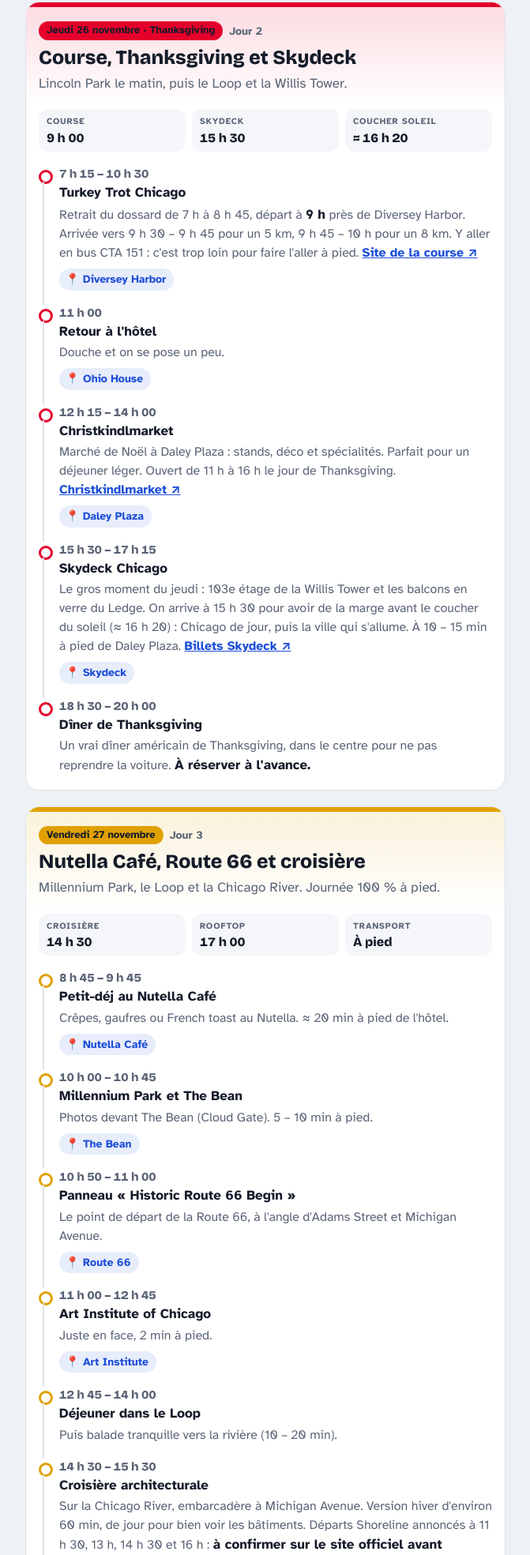
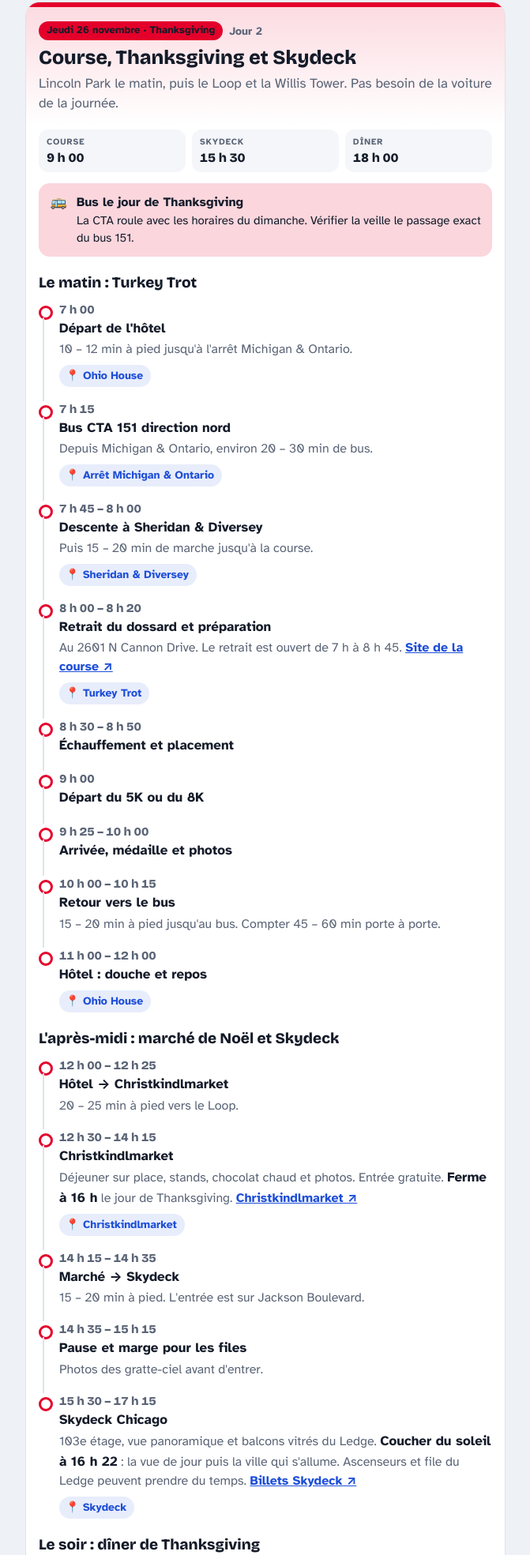
Before and after one commit to enzocherif/vacances_chicago, a plain HTML site: page index.html in a window 1280 px wide. Shown: the part 897-2866 px from the top of the page at 79% size, without its empty margins (304-975 px from the left). Drawn offline with nearby package versions, Linux system fonts and the light colour scheme.

Commit message:
Jeudi détaillé : bus pour la course, Roanoke, récap des trajets
Co-Authored-By: Claude Opus 5.5 <noreply@anthropic.com>
Claude-Session: https://claude.ai/code/session_011rEUkWfWFcShCXAR3YMkxA

```diff
--- a/index.html
+++ b/index.html
@@ -184,6 +184,7 @@ footer { color: var(--muted); font-size: 14px; padding-block: 18px 36px; }
 .checks input:checked + span { text-decoration: line-through; color: var(--muted); }
 .price { font-family: var(--font-display); font-weight: 800; font-size: 28px; line-height: 1.1; }
 .ext { font-weight: 700; }
+.day .body h3 { font-size: 19px; margin: 8px 0 -4px; }
 </style>
 </head>
 <body>
@@ -241,17 +242,42 @@ footer { color: var(--muted); font-size: 14px; padding-block: 18px 36px; }
     <header>
       <p class="meta"><span class="tag">Jeudi 26 novembre · Thanksgiving</span> Jour 2</p>
       <h2>Course, Thanksgiving et Skydeck</h2>
-      <p class="sub">Lincoln Park le matin, puis le Loop et la Willis Tower.</p>
+      <p class="sub">Lincoln Park le matin, puis le Loop et la Willis Tower. Pas besoin de la voiture de la journée.</p>
     </header>
     <div class="body">
-      <dl class="stats"><div><dt>Course</dt><dd>9 h 00</dd></div><div><dt>Skydeck</dt><dd>15 h 30</dd></div><div><dt>Coucher soleil</dt><dd>≈ 16 h 20</dd></div></dl>
+      <dl class="stats"><div><dt>Course</dt><dd>9 h 00</dd></div><div><dt>Skydeck</dt><dd>15 h 30</dd></div><div><dt>Dîner</dt><dd>18 h 00</dd></div></dl>
+      <div class="info key"><span class="ico" aria-hidden="true">🚌</span><div><b>Bus le jour de Thanksgiving</b>La CTA roule avec les horaires du dimanche. Vérifier la veille le passage exact du bus 151.</div></div>
+      <h3>Le matin : Turkey Trot</h3>
       <ol class="timeline">
-        <li><time>7 h 15 – 10 h 30</time><div><b>Turkey Trot Chicago</b>Retrait du dossard de 7 h à 8 h 45, départ à <b style="display:inline">9 h</b> près de Diversey Harbor. Arrivée vers 9 h 30 – 9 h 45 pour un 5 km, 9 h 45 – 10 h pour un 8 km. Y aller en bus CTA 151 : c'est trop loin pour faire l'aller à pied. <a class="ext" href="https://www.turkeytrotchicago.com" target="_blank" rel="noopener">Site de la course ↗</a><span class="maps"> <a class="map" href="https://www.google.com/maps/search/?api=1&amp;query=Diversey+Harbor%2C+Chicago%2C+IL" target="_blank" rel="noopener">📍 Diversey Harbor</a></span></div></li>
-        <li><time>11 h 00</time><div><b>Retour à l'hôtel</b>Douche et on se pose un peu.<span class="maps"> <a class="map" href="https://www.google.com/maps/search/?api=1&amp;query=Ohio+House+Motel%2C+600+N+LaSalle+Dr%2C+Chicago%2C+IL+60654" target="_blank" rel="noopener">📍 Ohio House</a></span></div></li>
-        <li><time>12 h 15 – 14 h 00</time><div><b>Christkindlmarket</b>Marché de Noël à Daley Plaza : stands, déco et spécialités. Parfait pour un déjeuner léger. Ouvert de 11 h à 16 h le jour de Thanksgiving. <a class="ext" href="https://www.christkindlmarket.com" target="_blank" rel="noopener">Christkindlmarket ↗</a><span class="maps"> <a class="map" href="https://www.google.com/maps/search/?api=1&amp;query=Richard+J.+Daley+Center%2C+50+W+Washington+St%2C+Chicago%2C+IL" target="_blank" rel="noopener">📍 Daley Plaza</a></span></div></li>
-        <li><time>15 h 30 – 17 h 15</time><div><b>Skydeck Chicago</b>Le gros moment du jeudi : 103e étage de la Willis Tower et les balcons en verre du Ledge. On arrive à 15 h 30 pour avoir de la marge avant le coucher du soleil (≈ 16 h 20) : Chicago de jour, puis la ville qui s'allume. À 10 – 15 min à pied de Daley Plaza. <a class="ext" href="https://theskydeck.com" target="_blank" rel="noopener">Billets Skydeck ↗</a><span class="maps"> <a class="map" href="https://www.google.com/maps/search/?api=1&amp;query=Skydeck+Chicago%2C+233+S+Wacker+Dr%2C+Chicago%2C+IL" target="_blank" rel="noopener">📍 Skydeck</a></span></div></li>
-        <li><time>18 h 30 – 20 h 00</time><div><b>Dîner de Thanksgiving</b>Un vrai dîner américain de Thanksgiving, dans le centre pour ne pas reprendre la voiture. <b style="display:inline">À réserver à l'avance.</b></div></li>
+        <li><time>7 h 00</time><div><b>Départ de l'hôtel</b>10 – 12 min à pied jusqu'à l'arrêt Michigan & Ontario.<span class="maps"> <a class="map" href="https://www.google.com/maps/search/?api=1&amp;query=Ohio+House+Motel%2C+600+N+LaSalle+Dr%2C+Chicago%2C+IL+60654" target="_blank" rel="noopener">📍 Ohio House</a></span></div></li>
+        <li><time>7 h 15</time><div><b>Bus CTA 151 direction nord</b>Depuis Michigan & Ontario, environ 20 – 30 min de bus.<span class="maps"> <a class="map" href="https://www.google.com/maps/search/?api=1&amp;query=N+Michigan+Ave+%26+E+Ontario+St%2C+Chicago%2C+IL" target="_blank" rel="noopener">📍 Arrêt Michigan & Ontario</a></span></div></li>
+        <li><time>7 h 45 – 8 h 00</time><div><b>Descente à Sheridan & Diversey</b>Puis 15 – 20 min de marche jusqu'à la course.<span class="maps"> <a class="map" href="https://www.google.com/maps/search/?api=1&amp;query=N+Sheridan+Rd+%26+W+Diversey+Pkwy%2C+Chicago%2C+IL" target="_blank" rel="noopener">📍 Sheridan & Diversey</a></span></div></li>
+        <li><time>8 h 00 – 8 h 20</time><div><b>Retrait du dossard et préparation</b>Au 2601 N Cannon Drive. Le retrait est ouvert de 7 h à 8 h 45. <a class="ext" href="https://www.turkeytrotchicago.com" target="_blank" rel="noopener">Site de la course ↗</a><span class="maps"> <a class="map" href="https://www.google.com/maps/search/?api=1&amp;query=2601+N+Cannon+Dr%2C+Chicago%2C+IL" target="_blank" rel="noopener">📍 Turkey Trot</a></span></div></li>
+        <li><time>8 h 30 – 8 h 50</time><div><b>Échauffement et placement</b></div></li>
+        <li><time>9 h 00</time><div><b>Départ du 5K ou du 8K</b></div></li>
+        <li><time>9 h 25 – 10 h 00</time><div><b>Arrivée, médaille et photos</b></div></li>
+        <li><time>10 h 00 – 10 h 15</time><div><b>Retour vers le bus</b>15 – 20 min à pied jusqu'au bus. Compter 45 – 60 min porte à porte.</div></li>
+        <li><time>11 h 00 – 12 h 00</time><div><b>Hôtel : douche et repos</b><span class="maps"> <a class="map" href="https://www.google.com/maps/search/?api=1&amp;query=Ohio+House+Motel%2C+600+N+LaSalle+Dr%2C+Chicago%2C+IL+60654" target="_blank" rel="noopener">📍 Ohio House</a></span></div></li>
       </ol>
+      <h3>L'après-midi : marché de Noël et Skydeck</h3>
+      <ol class="timeline">
+        <li><time>12 h 00 – 12 h 25</time><div><b>Hôtel → Christkindlmarket</b>20 – 25 min à pied vers le Loop.</div></li>
+        <li><time>12 h 30 – 14 h 15</time><div><b>Christkindlmarket</b>Déjeuner sur place, stands, chocolat chaud et photos. Entrée gratuite. <b style="display:inline">Ferme à 16 h</b> le jour de Thanksgiving. <a class="ext" href="https://www.christkindlmarket.com" target="_blank" rel="noopener">Christkindlmarket ↗</a><span class="maps"> <a class="map" href="https://www.google.com/maps/search/?api=1&amp;query=Christkindlmarket+Chicago%2C+50+W+Washington+St%2C+Chicago%2C+IL+60602" target="_blank" rel="noopener">📍 Christkindlmarket</a></span></div></li>
+        <li><time>14 h 15 – 14 h 35</time><div><b>Marché → Skydeck</b>15 – 20 min à pied. L'entrée est sur Jackson Boulevard.</div></li>
+        <li><time>14 h 35 – 15 h 15</time><div><b>Pause et marge pour les files</b>Photos des gratte-ciel avant d'entrer.</div></li>
+        <li><time>15 h 30 – 17 h 15</time><div><b>Skydeck Chicago</b>103e étage, vue panoramique et balcons vitrés du Ledge. <b style="display:inline">Coucher du soleil à 16 h 22</b> : la vue de jour puis la ville qui s'allume. Ascenseurs et file du Ledge peuvent prendre du temps. <a class="ext" href="https://theskydeck.com" target="_blank" rel="noopener">Billets Skydeck ↗</a><span class="maps"> <a class="map" href="https://www.google.com/maps/search/?api=1&amp;query=Skydeck+Chicago%2C+233+S+Wacker+Dr%2C+Chicago%2C+IL+60606" target="_blank" rel="noopener">📍 Skydeck</a></span></div></li>
+      </ol>
+      <h3>Le soir : dîner de Thanksgiving</h3>
+      <ol class="timeline">
+        <li><time>17 h 15 – 17 h 30</time><div><b>Skydeck → Roanoke</b>10 – 15 min à pied.</div></li>
+        <li><time>18 h 00 – 19 h 30</time><div><b>Dîner chez Roanoke</b>Menu Thanksgiving en 3 services à <b style="display:inline">59 $ par personne</b> (dinde rôtie, farce aux champignons, légumes et dessert), taxes et pourboire en plus. Ouvert jusqu'à 20 h ce jeudi. Choisi plutôt que Volare car bien plus proche du Skydeck, pour éviter une longue marche après la course. <a class="ext" href="https://www.theroanokerestaurant.com/reservations" target="_blank" rel="noopener">Réserver chez Roanoke ↗</a><span class="maps"> <a class="map" href="https://www.google.com/maps/search/?api=1&amp;query=Roanoke+Restaurant%2C+135+W+Madison+St%2C+Chicago%2C+IL+60603" target="_blank" rel="noopener">📍 Roanoke</a></span></div></li>
+        <li><time>19 h 30 – 19 h 55</time><div><b>Retour à l'Ohio House</b>20 – 25 min à pied, puis repos.<span class="maps"> <a class="map" href="https://www.google.com/maps/search/?api=1&amp;query=Ohio+House+Motel%2C+600+N+LaSalle+Dr%2C+Chicago%2C+IL+60654" target="_blank" rel="noopener">📍 Ohio House</a></span></div></li>
+      </ol>
+      <details class="plan-b"><summary>Récap des déplacements</summary>
+        <div class="table-wrap"><table class="dist"><tr><td>Hôtel → course<br><span class="note">Marche + bus</span></td><td>45 – 60 min</td></tr><tr><td>Course → hôtel<br><span class="note">Marche + bus</span></td><td>45 – 60 min</td></tr><tr><td>Hôtel → Christkindlmarket<br><span class="note">À pied</span></td><td>20 – 25 min</td></tr><tr><td>Christkindlmarket → Skydeck<br><span class="note">À pied</span></td><td>15 – 20 min</td></tr><tr><td>Skydeck → Roanoke<br><span class="note">À pied</span></td><td>10 – 15 min</td></tr><tr><td>Roanoke → hôtel<br><span class="note">À pied</span></td><td>20 – 25 min</td></tr><tr class="total"><td>Marche en centre-ville</td><td>≈ 1 h 10 – 1 h 25</td></tr></table></div>
+        <p class="note">Hors visite du marché, et sans compter la marche liée à la course et le 5K ou 8K.</p>
+      </details>
+      <div class="info"><span class="ico" aria-hidden="true">📌</span><div><b>À réserver</b>Skydeck à 15 h 30 et Roanoke vers 18 h. Ce sont les horaires visés, pas encore des places confirmées.</div></div>
     </div>
   </section>
 
@@ -327,7 +353,7 @@ footer { color: var(--muted); font-size: 14px; padding-block: 18px 36px; }
 <section class="practical" id="infos">
   <h2>Infos pratiques</h2>
   <div class="grid">
-    <div class="card"><h3>À réserver maintenant</h3><ul class="checks"><li><label><input type="checkbox" data-k="r0"><span>Skydeck jeudi 26 novembre à 15 h 30</span></label></li><li><label><input type="checkbox" data-k="r1"><span>Croisière Shoreline vendredi 27 à 14 h 30 (si le créneau est confirmé)</span></label></li><li><label><input type="checkbox" data-k="r2"><span>Dîner de Thanksgiving jeudi soir</span></label></li><li><label><input type="checkbox" data-k="r3"><span>Comparer les billets séparés avant d'acheter le C3 CityPASS</span></label></li><li><label><input type="checkbox" data-k="r4"><span>Confirmer le retrait du dossard jeudi matin</span></label></li></ul><p class="note">Les cases cochées restent enregistrées sur ton téléphone uniquement.</p></div>
+    <div class="card"><h3>À réserver maintenant</h3><ul class="checks"><li><label><input type="checkbox" data-k="r0"><span>Skydeck jeudi 26 novembre à 15 h 30</span></label></li><li><label><input type="checkbox" data-k="r1"><span>Croisière Shoreline vendredi 27 à 14 h 30 (si le créneau est confirmé)</span></label></li><li><label><input type="checkbox" data-k="r2"><span>Dîner chez Roanoke jeudi vers 18 h (menu Thanksgiving 59 $)</span></label></li><li><label><input type="checkbox" data-k="r3"><span>Comparer les billets séparés avant d'acheter le C3 CityPASS</span></label></li><li><label><input type="checkbox" data-k="r4"><span>Confirmer le retrait du dossard jeudi matin</span></label></li></ul><p class="note">Les cases cochées restent enregistrées sur ton téléphone uniquement.</p></div>
     <div class="card"><h3>Chicago C3 CityPASS</h3><p class="price">109 $ <span class="note">/ personne</span></p><p>Skydeck + croisière Shoreline + Art Institute. 218 $ pour nous deux.</p><p class="note">À comparer avec les billets séparés (≈ 103 $ minimum selon les créneaux). Il faut ensuite réserver le Skydeck et Shoreline après l'achat.</p><p><a class="ext" href="https://www.citypass.com/chicago" target="_blank" rel="noopener">Voir le C3 CityPASS ↗</a></p></div>
     <div class="card"><h3>Hôtel</h3><p><b>Ohio House Motel</b>, 600 N LaSalle Dr, Chicago, IL 60654. Du mercredi 25 au dimanche 29.</p><span class="maps"> <a class="map" href="https://www.google.com/maps/search/?api=1&amp;query=Ohio+House+Motel%2C+600+N+LaSalle+Dr%2C+Chicago%2C+IL+60654" target="_blank" rel="noopener">📍 Ohio House</a></span></div>
     <div class="card"><h3>Se déplacer</h3><p>Presque tout se fait à pied. Pour les quelques bus (course du jeudi, ZooLights), on paie directement avec une carte sans contact : pas besoin de pass CTA.</p></div>
@@ -368,13 +394,13 @@ footer { color: var(--muted); font-size: 14px; padding-block: 18px 36px; }
   btn.querySelector("a").setAttribute("href", "#" + sec.id);
   btn.classList.add("show");
 })();
-(function () {{
-  document.querySelectorAll('.checks input').forEach(function (cb) {{
+(function () {
+  document.querySelectorAll('.checks input').forEach(function (cb) {
     var k = 'chi-' + cb.dataset.k;
-    try {{ cb.checked = localStorage.getItem(k) === '1'; }} catch (e) {{}}
-    cb.addEventListener('change', function () {{ try {{ localStorage.setItem(k, cb.checked ? '1' : '0'); }} catch (e) {{}} }});
-  }});
-}})();
+    try { cb.checked = localStorage.getItem(k) === '1'; } catch (e) {}
+    cb.addEventListener('change', function () { try { localStorage.setItem(k, cb.checked ? '1' : '0'); } catch (e) {} });
+  });
+})();
 </script>
 </body>
 </html>
```
